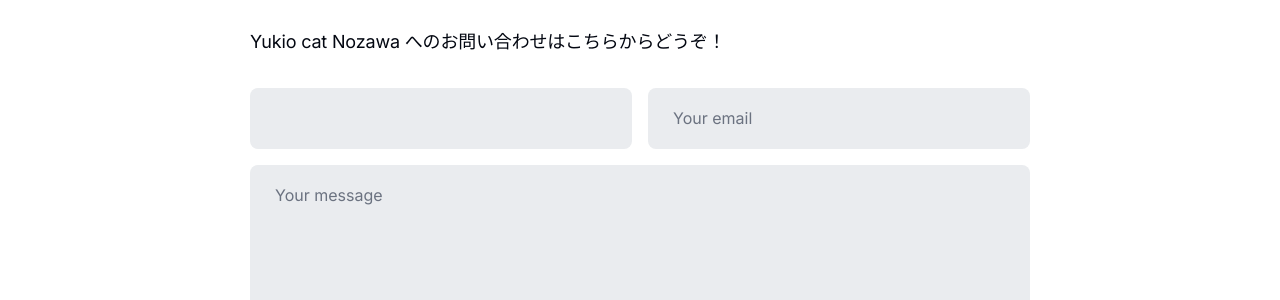
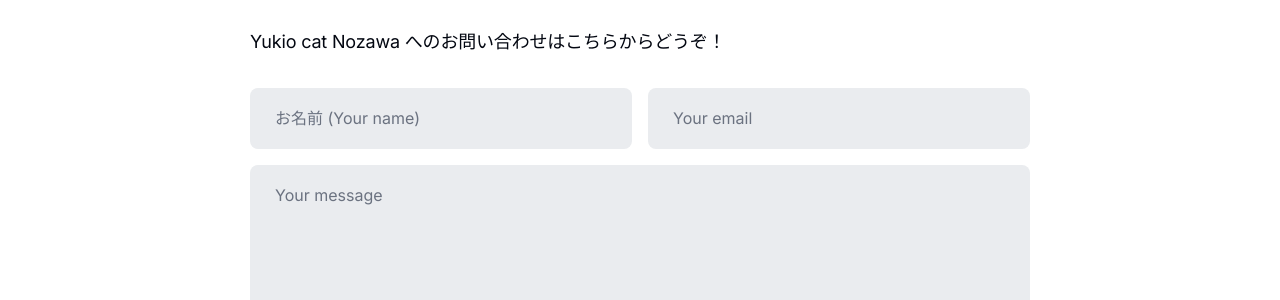
Before and after one commit to yncat/lp, a Jekyll site: the page built from _pages/contact.html, in a window 1280 px wide. Shown: the part 214-514 px from the top of the page. Built offline with Jekyll 4.4.1, drawn with Linux system fonts in a browser that asks for light colours.

Commit message:
Apparently placeholders are needed because the labels are invisible

```diff
--- a/_pages/contact.html
+++ b/_pages/contact.html
@@ -14,16 +14,16 @@ permalink: /contact/
     <div class="form__top">
       <div class="form__group">
         <label class="form__label screen-reader-text" for="form-name">お名前 (Your name)</label>
-        <input class="form__input" id="form-name" type="text" name="name" required>
+        <input class="form__input" id="form-name" type="text" name="name" placeholder="お名前 (Your name)" required>
       </div>
       <div class="form__group">
         <label class="form__label screen-reader-text" for="form-email">メールアドレス (Email)</label>
-        <input class="form__input" id="form-email" type="email" name="_replyto" placeholder="Your email" required>
+        <input class="form__input" id="form-email" type="email" name="_replyto" placeholder="Your email" placeholder="メールアドレス (Email)" required>
       </div>
     </div>
     <div class="form__group">
       <label class="form__label screen-reader-text" for="form-text">メッセージ (Message)</label>
-      <textarea class="form__input" id="form-text" name="text" rows="8" placeholder="Your message" required></textarea>
+      <textarea class="form__input" id="form-text" name="text" rows="8" placeholder="Your message" placeholder="メッセージ (Message)" required></textarea>
     </div>
     <div class="form__group">
       <button class="button button--big" type="submit">送信 (Submit)</button>
```
